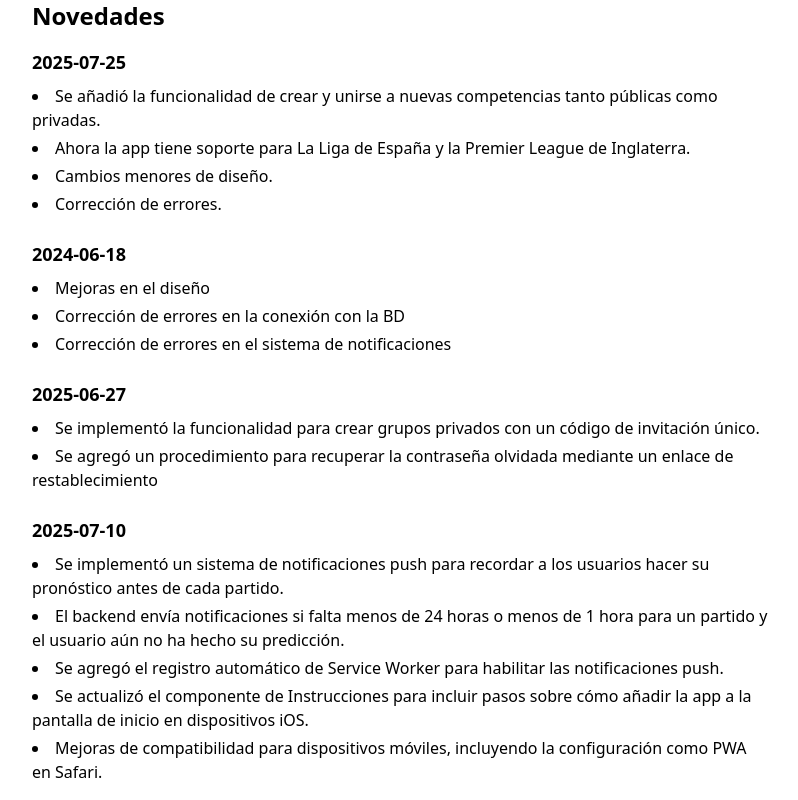
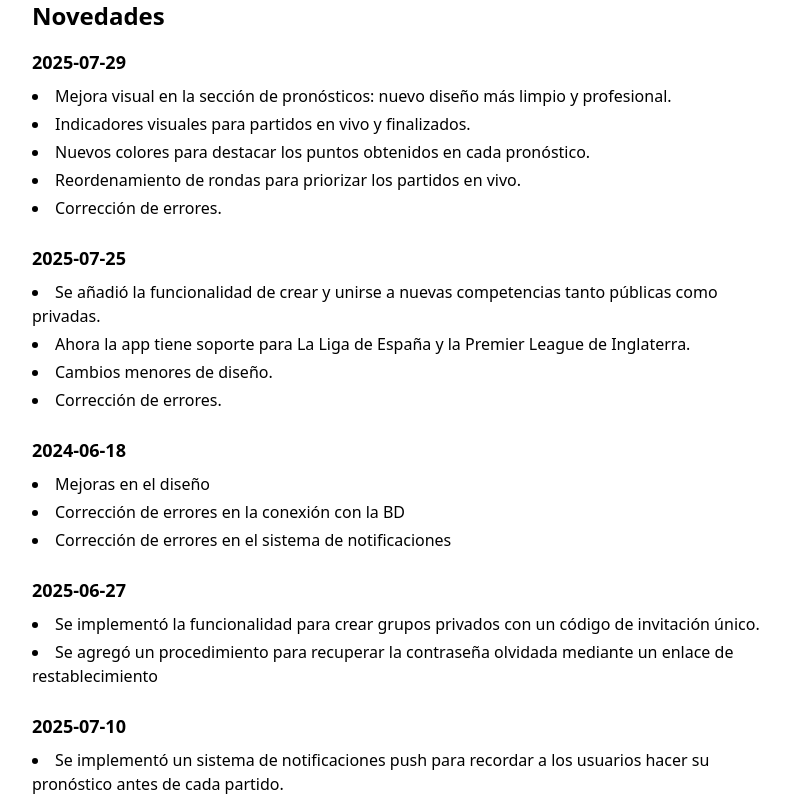
Before and after one commit to rogeliolopezcamara/quiniela-app, a React (Vite) app in the folder quiniela-frontend/: page /changelog in a window 1280 px wide. Shown: the top 800 px of the page, without its empty margins (240-1038 px from the left). Built offline with nearby package versions, Linux system fonts and the light colour scheme; no server answers.

Commit message:
Log de cambios

```diff
--- a/quiniela-frontend/src/components/Changelog.jsx
+++ b/quiniela-frontend/src/components/Changelog.jsx
@@ -2,6 +2,16 @@
 // import Sidebar from "./Sidebar";
 
 const changelogEntries = [
+  {
+    date: "2025-07-29",
+    items: [
+      "Mejora visual en la sección de pronósticos: nuevo diseño más limpio y profesional.",
+      "Indicadores visuales para partidos en vivo y finalizados.",
+      "Nuevos colores para destacar los puntos obtenidos en cada pronóstico.",
+      "Reordenamiento de rondas para priorizar los partidos en vivo.",
+      "Corrección de errores.",
+    ],
+  },
   {
     date: "2025-07-25",
     items: [
```
